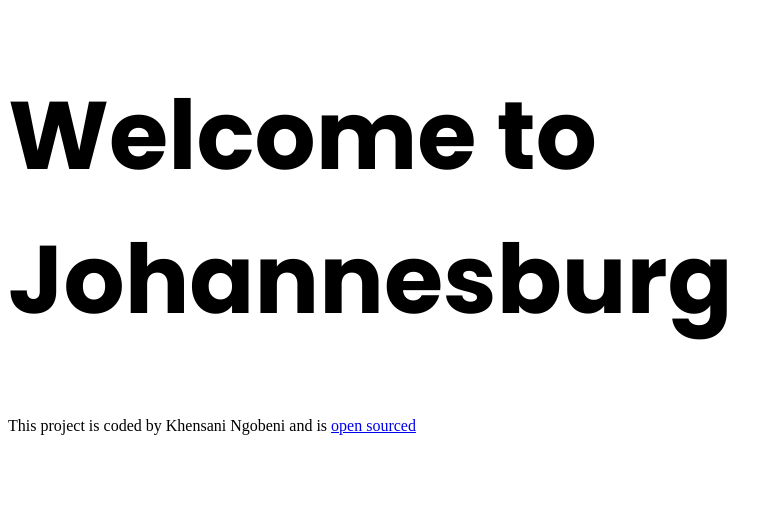
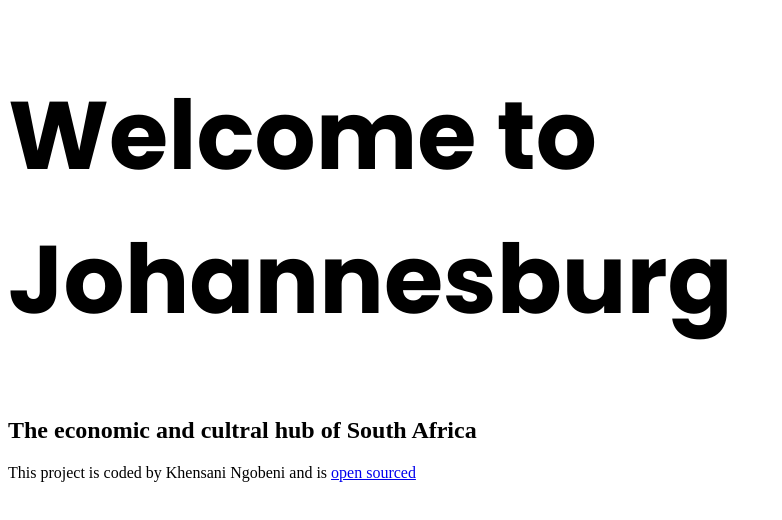
Before and after one commit to khensani8/johannesburg-travel-project, a plain HTML site: page index.html in a window 1280 px wide. Shown: the whole page, without its empty margins (0-782 px from the left). Drawn offline with Linux system fonts and the light colour scheme.

Commit message:
Update index.html

```diff
--- a/index.html
+++ b/index.html
@@ -13,6 +13,7 @@
   </head>
   <body>
     <h1>Welcome to Johannesburg</h1>
+    <h2>The economic and cultral hub of South Africa</h2>
 
     <footer>
       This project is coded by Khensani Ngobeni and is
```
